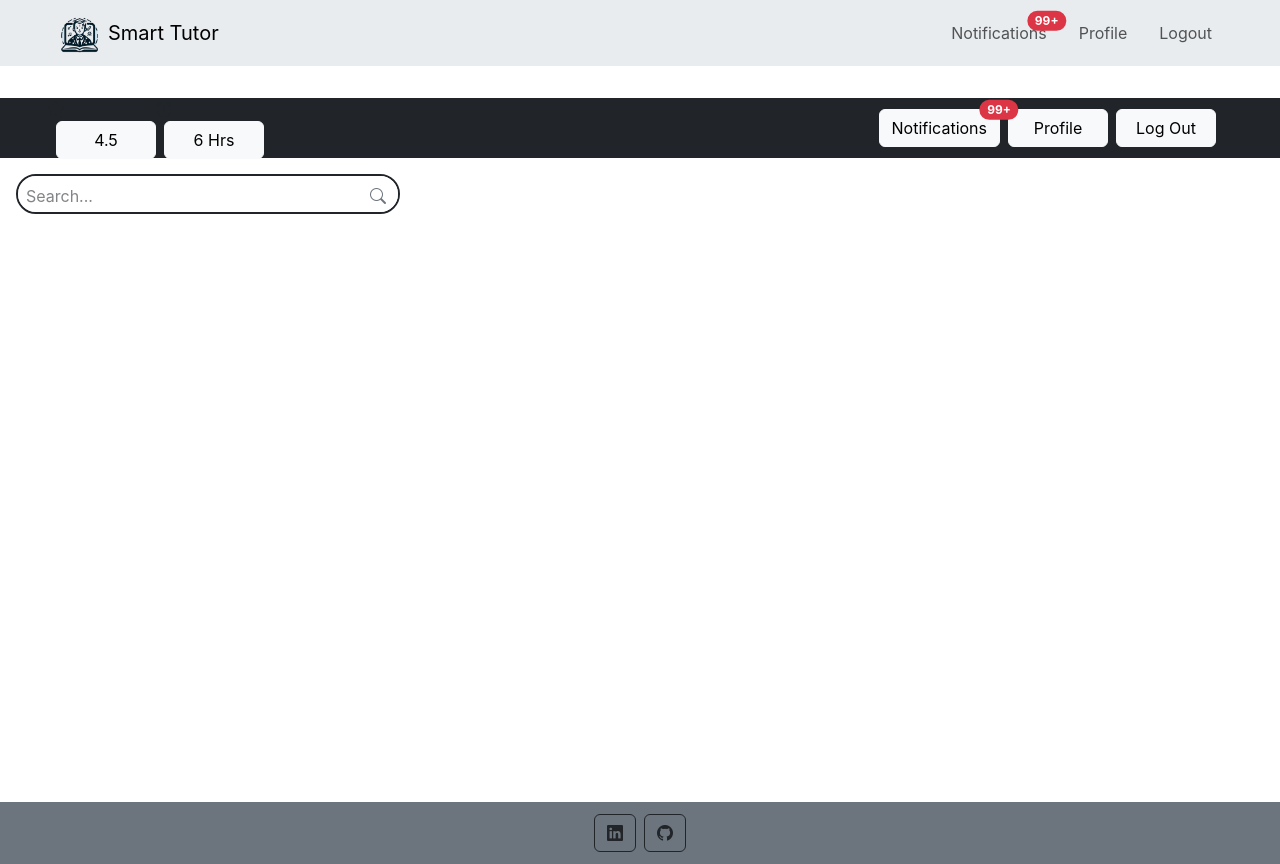
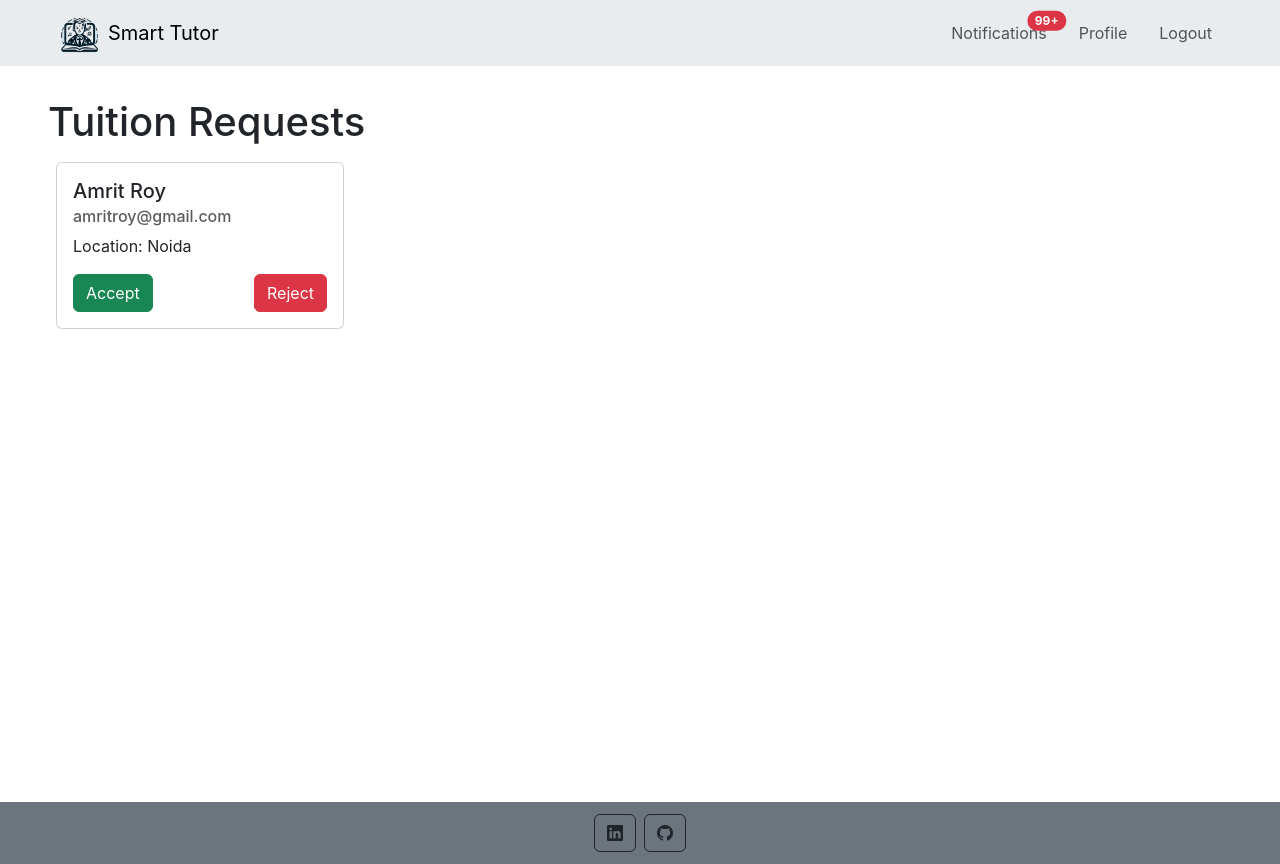
Before and after one commit to tuhindas30/codewithsharanya, a React (Create React App) app: page /tutor/home in a window 1280 px wide. Built offline with nearby package versions, Linux system fonts and the light colour scheme.

Commit message:
tutor dashboard

```diff
--- a/package.json
+++ b/package.json
@@ -1,5 +1,5 @@
 {
-  "name": "gurucool-group12",
+  "name": "smart-tutor",
   "version": "0.1.0",
   "private": true,
   "dependencies": {
--- a/src/App.js
+++ b/src/App.js
@@ -11,7 +11,7 @@ import StudentHome from './components/studentHome';
 import TutorProfile from './components/tutorProfile';
 
 import StudentNotifications from './components/studentNotifications';
-import TutorNotifications from './components/TutorNotifications';
+
 import StudentProfile from './components/StudentProfile';
 
 function App() {
@@ -25,7 +25,7 @@ function App() {
       <Routes>
         <Route path='/' element={<Login/>}/>;
         <Route path='/tutor/home' element = {<TutorHome />}/>;
-        <Route path='/tutor/notifications' element = {<TutorNotifications />}/>;
+
         <Route path='/tutor/profile' element = {<TutorProfile />}/>;
 
         <Route path='/student/home' element = {<StudentHome />}/>;
--- a/src/components/StudentProfile.jsx
+++ b/src/components/StudentProfile.jsx
@@ -1,6 +1,6 @@
 import { useState } from "react";
 
-const StudentProfile=()=>{
+const StudentProfile = () => {
     const [formValues, setFormValues] = useState({
         fullName: "",
         email: "",
@@ -59,7 +59,7 @@ const StudentProfile=()=>{
         if (!shouldEnableSubmitButton()) return;
 
     }
-    return(
+    return (
         <>
             <h1 className='text-center mb-5'>Update Student Details</h1>
             <div className='d-flex justify-content-center'>
--- a/src/components/TutorNotifications.jsx
+++ /dev/null
@@ -1,38 +0,0 @@
-
-import Button from './buttonLogin';
-
-
-
-export default function TutorNotifications() {
-    return (
-        <>
-        <nav className="navbar navbar-expand-sm bg-info navbar-dark bg-dark ps-5 pe-5 navblack">
-                <div className='tutorRatingContainer'>
-                    <i className ="bi bi-star-fill"></i>
-                    <Button name="4.5"/>
-                </div>
-                <div className='tutorRatingContainer'>
-                    <i className ="bi bi-alarm-fill"></i>
-                    <Button name="6 Hrs"/>
-                </div>
-                <div className="collapse navbar-collapse justify-content-end pe-3">
-                        <Button name="Notifications"/>
-                        <Button name="Profile"/>
-                        <Button name="Log Out"/>
-                </div>
-            </nav>
-        <h1>Notifications</h1>
-        <div className="card" style={{width:"18rem"}}>
-  <div className="card-body">
-    <h5 className="card-title">Amrit Roy</h5>
-    <h6 className="card-subtitle mb-2 text-body-secondary">amritroy@gmail.com</h6>
-    <p className="card-text">Location: Noida</p>
-    <div class="d-flex justify-content-between"><button type="button" class="btn btn-success">Accept</button>
-<button type="button" class="btn btn-danger">Reject</button></div>
-
-  </div>
-</div>
-
-        </>
-    )
-}
--- a/src/components/studentHome.js
+++ b/src/components/studentHome.js
@@ -12,7 +12,7 @@ export default function StudentHome() {
     });
     const navigate = useNavigate()
     useEffect(() => {
-        fetch("/data/tutors.json",
+        fetch("http://localhost:8080/requests/tutor",
             {
                 headers: {
                     'Content-Type': 'application/json',
@@ -20,8 +20,7 @@ export default function StudentHome() {
                 }
             }).then((response) => response.json())
             .then((results) => {
-                setMasterData(results.Tutors);
-                setFilterData(results.Tutors);
+                console.log(results);
             })
             .catch((error) => {
                 console.log("error", error);
--- a/src/components/tutorHome.js
+++ b/src/components/tutorHome.js
@@ -1,79 +1,23 @@
-import React,{useEffect, useState} from 'react';
-import Button from './buttonLogin';
 
-import { useNavigate } from 'react-router-dom';
 export default function TutorHome() {
-    const [masterData, setMasterData] = useState([]);
-    const [filterData, setFilterData] = useState([]);
-    const [searchValue, setSearchValue] = useState('');
-    const navigate = useNavigate();
-    useEffect(()=>{
-        fetch("/data/student.json",
-        { headers : {
-            'Content-Type': 'application/json',
-            'Accept': 'application/json'
-           }
-        }).then((response)=>response.json())
-        .then((results)=>{
-            //for displaying tutor template change to:
-            setMasterData(results.Students);
-            setFilterData(results.Students);
-        })
-        .catch((error)=>{
-          console.log("error", error);
-        })
-    },[])
 
 
-
-    const onSearch = (e) => {
-        let value = e.target.value;
-         const pattern = /^[A-Za-z0-9]+$/;
-        if (value === "" || pattern.test(value)) {
-          setSearchValue(value);
-          filterList(value);
-        }
-    }
-    const filterList = (value)=>{
-        let filteredValues= masterData.filter(o =>
-            Object.keys(o).some(k => `${o[k]}`.toLowerCase().includes(value.toLowerCase())));
-        setFilterData(filteredValues)
-      }
-
     return (
-        <div className="App">
-            <nav className="navbar navbar-expand-sm bg-info navbar-dark bg-dark ps-5 pe-5 navblack">
-                <div className='tutorRatingContainer'>
-                    <i className ="bi bi-star-fill"></i>
-                    <Button name="4.5"/>
-                </div>
-                <div className='tutorRatingContainer'>
-                    <i className ="bi bi-alarm-fill"></i>
-                    <Button name="6 Hrs"/>
-                </div>
-                <div className="collapse navbar-collapse justify-content-end pe-3">
-                <button type="button" className="btn btn-light position-relative btn-md ms-2 loginSignUp" onClick={() => navigate("/Tutor/Notifications")}>
-                        Notifications
-                        <span className="position-absolute top-0 start-100 translate-middle badge rounded-pill bg-danger">
-                            99+
-                            <span className="visually-hidden">unread messages</span>
-                        </span>
-                    </button>
-                        <Button name="Profile"/>
-                        <Button name="Log Out"/>
-                </div>
-            </nav>
-            <div className={`input-group searchBar searchBarOnfetch`} onChange={onSearch}>
-                <input type="text" className="p-2 form-control" placeholder="Search..."/>
-                <button className="btn btn-outline-secondary"  type="button"> <i className="bi bi-search "></i></button>
-            </div>
-
-            <div>
-                <div className={`student-list-container`}>
+        <div className='px-5'>
+            <h1>Tuition Requests</h1>
+            <div className='d-flex justify-content-between p-2' >
+            <div className="card" style={{ width: "18rem" }}>
+                <div className="card-body">
+                    <h5 className="card-title">Amrit Roy</h5>
+                    <h6 className="card-subtitle mb-2 text-body-secondary">amritroy@gmail.com</h6>
+                    <p className="card-text">Location: Noida</p>
+                    <div class="d-flex justify-content-between"><button type="button" class="btn btn-success">Accept</button>
+                        <button type="button" class="btn btn-danger">Reject</button></div>
 
                 </div>
             </div>
         </div>
+        </div>
 
     );
 }
```
Lines whose indentation alone changed are shown as unchanged.
